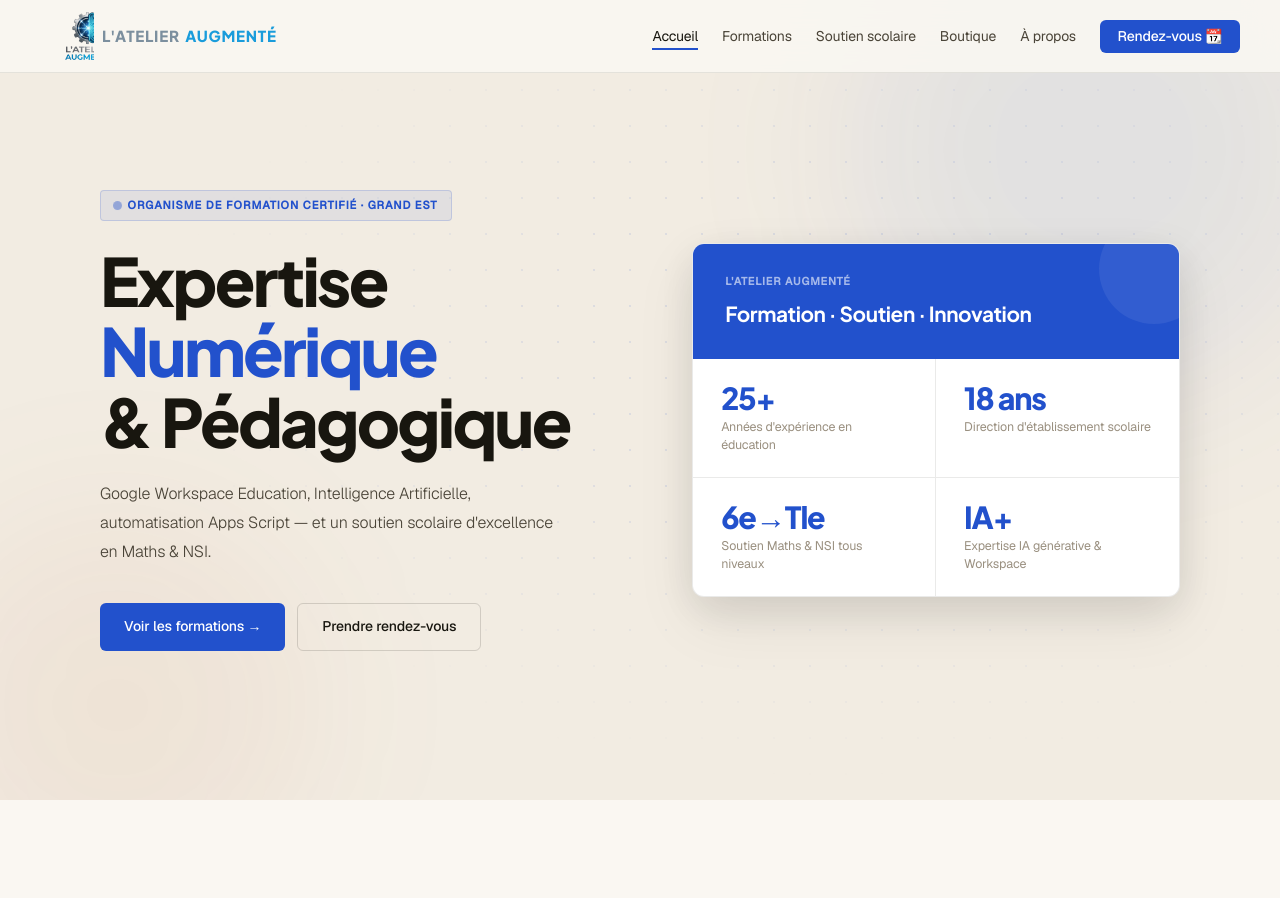
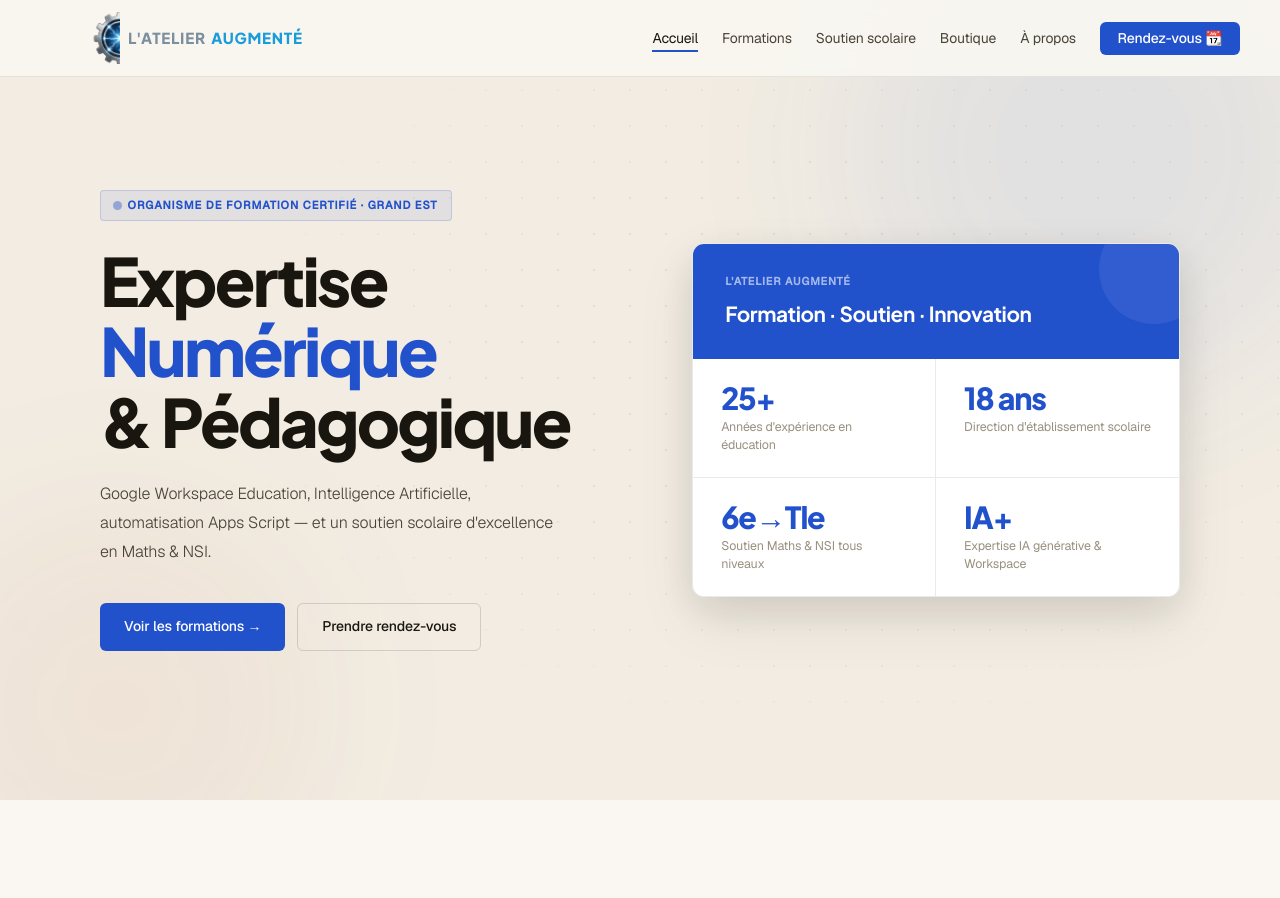
Before and after one commit to oguyot-ataug/sitelatelieraugmente, a plain HTML site: page index.html in a window 1280 px wide. Shown: the top 898 px of the page. Drawn offline with nearby package versions, Linux system fonts and the light colour scheme.

Commit message:
Modify logo icon dimensions and styles
Updated logo dimensions and adjusted margins for better layout.

```diff
--- a/shared.css
+++ b/shared.css
@@ -67,12 +67,12 @@ nav.scrolled {
 
 /* Icône logo : rogne le bas (texte du fichier image) */
 .logo-icon-wrap {
-  width: 54px; height: 48px; overflow: hidden; flex-shrink: 0;
+  width: 80px; height: 52px; overflow: hidden; flex-shrink: 0;
   display: flex; align-items: flex-start; justify-content: flex-start;
 }
 .logo-icon-wrap img {
-  width: 96px; height: auto;
-  margin-top: -2px; margin-left: 0; display: block;
+  width: 160px; height: auto;
+  margin-top: -4px; margin-left: 0; display: block;
 }
 
 /* Texte du logo — une seule ligne, sans italique */
```
